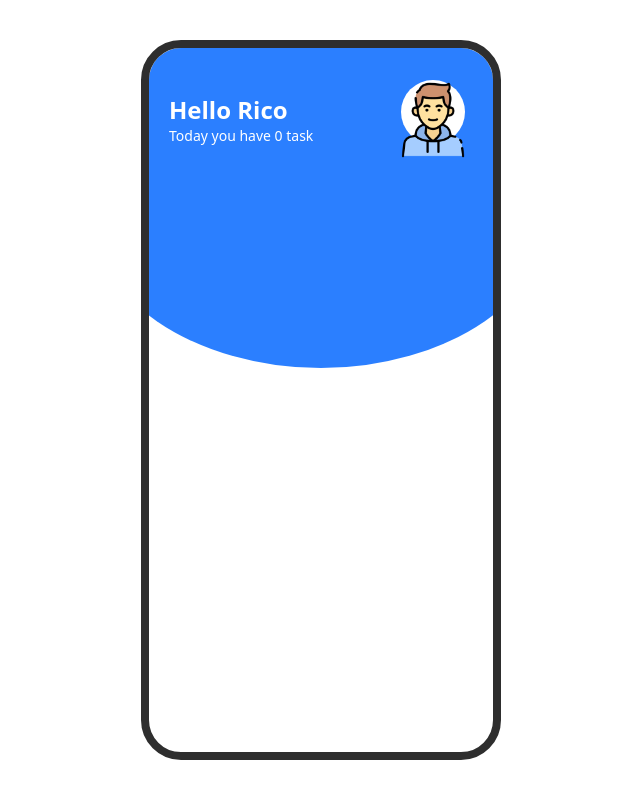
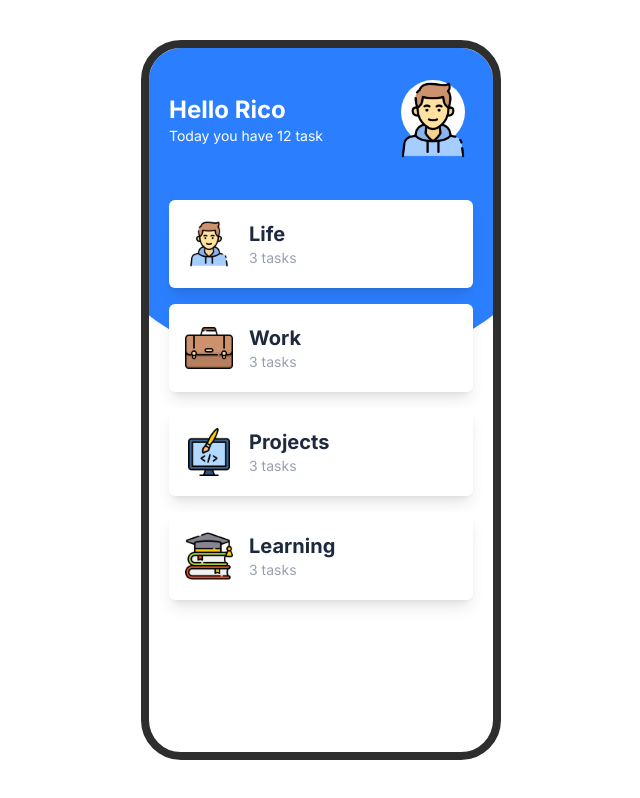
Before and after one commit to ricoputrap/todolist, a plain HTML site: page index.html in a window 1280 px wide. Shown: the whole page, without its empty margins (319-959 px from the left). Drawn offline with nearby package versions, Linux system fonts and the light colour scheme.

Commit message:
feat(home): show categories as well as the number of tasks

```diff
--- /dev/null
+++ b/data.js
@@ -0,0 +1,3 @@
+export const data = {
+  name: "Rico"
+}
--- a/index.html
+++ b/index.html
@@ -4,15 +4,25 @@
   <meta charset="UTF-8">
   <meta name="viewport" content="width=device-width, initial-scale=1.0">
   <title>Todo List</title>
+  <link rel="preconnect" href="https://fonts.googleapis.com">
+  <link rel="preconnect" href="https://fonts.gstatic.com" crossorigin>
+  <link href="https://fonts.googleapis.com/css2?family=Inter:ital,opsz,wght@0,14..32,100..900;1,14..32,100..900&display=swap" rel="stylesheet">
   <script src="https://unpkg.com/@tailwindcss/browser@4"></script>
+
+  <style>
+    body {
+      font-family: "Inter", sans-serif;
+
+    }
+  </style>
 </head>
 <body class="w-screen h-screen flex items-center justify-center text-slate-800">
   <div
     id="wrapper"
     class="
       py-8 h-full w-full relative overflow-hidden
-      md:w-[360px] md:h-[720px] md:rounded-[40px]
-      md:border-solid md:border-8 md:border-[#2e2e2e]
+      sm:w-[360px] sm:h-[720px] sm:rounded-[40px]
+      sm:border-solid sm:border-8 sm:border-[#2e2e2e]
     "
   >
     <!-- Screen Backdrop -->
@@ -28,6 +38,8 @@
 
     <!-- Main Content -->
     <main>
+
+      <!-- Welcome Section in HOME SCREEN -->
       <div id="welcome-section" class="px-5 text-white flex items-center justify-between">
         <div id="welcome-message">
           <h1 class="text-2xl font-bold">Hello <span id="username">Rico</span></h1>
@@ -39,9 +51,11 @@
         </div>
       </div>
 
+      <!-- Categories -->
+      <div id="categories" class="mt-10 px-5 flex flex-col gap-y-4"></div>
     </main>
   </div>
 
-  <script src="js/script.js"></script>
+  <script src="script.js"></script>
 </body>
 </html>
--- a/js/script.js
+++ /dev/null
@@ -1,4 +0,0 @@
-const myname = "Rico"
-
-const username = document.querySelector("#username")
-username.textContent = myname
--- /dev/null
+++ b/script.js
@@ -0,0 +1,192 @@
+const myname = "Rico"
+
+const username = document.querySelector("#username")
+username.textContent = myname
+
+const categories = [
+  {
+    id: 1,
+    name: "Life",
+    img: "images/boy.png"
+  },
+  {
+    id: 2,
+    name: "Work",
+    img: "images/briefcase.png"
+  },
+  {
+    id: 3,
+    name: "Projects",
+    img: "images/webdev.png"
+  },
+  {
+    id: 4,
+    name: "Learning",
+    img: "images/education.png"
+  }
+]
+
+const tasks = [
+  // Life category tasks
+  {
+    id: 1,
+    name: "Grocery shopping",
+    is_completed: false,
+    category_id: 1
+  },
+  {
+    id: 2,
+    name: "Plan family gathering",
+    is_completed: true,
+    category_id: 1
+  },
+  {
+    id: 3,
+    name: "Attend yoga class",
+    is_completed: false,
+    category_id: 1
+  },
+
+  // Work category tasks
+  {
+    id: 4,
+    name: "Finish quarterly report",
+    is_completed: false,
+    category_id: 2
+  },
+  {
+    id: 5,
+    name: "Schedule performance reviews",
+    is_completed: true,
+    category_id: 2
+  },
+  {
+    id: 6,
+    name: "Update team project",
+    is_completed: false,
+    category_id: 2
+  },
+
+  // Projects category tasks
+  {
+    id: 7,
+    name: "Build new website",
+    is_completed: false,
+    category_id: 3
+  },
+  {
+    id: 8,
+    name: "Create presentation for stakeholders",
+    is_completed: true,
+    category_id: 3
+  },
+  {
+    id: 9,
+    name: "Research project management tools",
+    is_completed: false,
+    category_id: 3
+  },
+
+  // Learning category tasks
+  {
+    id: 10,
+    name: "Complete online course on JavaScript",
+    is_completed: true,
+    category_id: 4
+  },
+  {
+    id: 11,
+    name: "Read a book about UX design",
+    is_completed: false,
+    category_id: 4
+  },
+  {
+    id: 12,
+    name: "Practice Git commands",
+    is_completed: false,
+    category_id: 4
+  }
+];
+
+// indexing category data by id
+const categoryById = new Map(categories.map((category) => [category.id, category]));
+
+// calculate total tasks per category
+const totalTaskPerCategory = new Map();
+tasks.forEach((task) => {
+  const category = categoryById.get(task.category_id);
+
+  if (category) {
+    const count = totalTaskPerCategory.get(category) || 0;
+    totalTaskPerCategory.set(category, count + 1);
+  }
+});
+
+/**
+ * Creates a DOM element for a given category.
+ *
+ * This function generates a clickable category element with an image, name,
+ * and the total number of tasks associated with the category. The element has
+ * specific styling and transition effects for hover interactions.
+ *
+ * @param {Object} category - The category object containing id, name, and img properties.
+ * @returns {HTMLElement} The DOM element representing the category.
+ */
+
+const getCategoryElement = (category) => {
+  const categoryElement = document.createElement("div")
+  categoryElement.id = `category-${category.id}`
+  categoryElement.classList.add("px-4", "py-5", "flex", "items-center", "gap-x-4", "bg-white", "cursor-pointer", "shadow-lg", "rounded-md", "transition-all", "hover:-translate-y-1", "hover:shadow-xl")
+  categoryElement.innerHTML = `
+    <img src="${category.img}" alt="${category.name}" class="w-12" />
+    <div class="flex-1">
+      <h1 class="text-xl font-bold">${category.name}</h1>
+      <p class="text-sm text-gray-400">${totalTaskPerCategory.get(category) || 0} tasks</p>
+    </div>
+  `;
+
+  // set click listener
+  categoryElement.addEventListener("click", () => {
+    console.log("Category clicked:", category.name);
+  })
+
+  return categoryElement;
+}
+
+/**
+ * Render the welcoming message on the page.
+ *
+ * This function renders the welcoming message based on the `myname` and
+ * the total number of tasks.
+ *
+ * @returns {void}
+ */
+const renderWelcomingMessage = () => {
+  const welcomeMessage = document.querySelector("#welcome-message");
+
+  welcomeMessage.innerHTML = `
+    <h1 class="text-2xl font-bold">Hello <span id="username">${myname}</span></h1>
+    <p class="text-sm">Today you have <span id="task-count">${tasks.length} task</span></p>
+  `;
+}
+
+/**
+ * Render all categories on the page.
+ *
+ * This function renders all categories on the page and appends them to the
+ * element with the id of "categories".
+ *
+ * @returns {void}
+ */
+const renderCategories = () => {
+  const categoriesContainer = document.querySelector("#categories");
+
+  categories.forEach((category) => {
+    const categoryElement = getCategoryElement(category);
+    categoriesContainer.appendChild(categoryElement);
+  });
+}
+
+// render elements
+renderWelcomingMessage();
+renderCategories();
```
Also changed, not shown: images/webdev.png (renamed from images/web-design.png), 1 other file.
